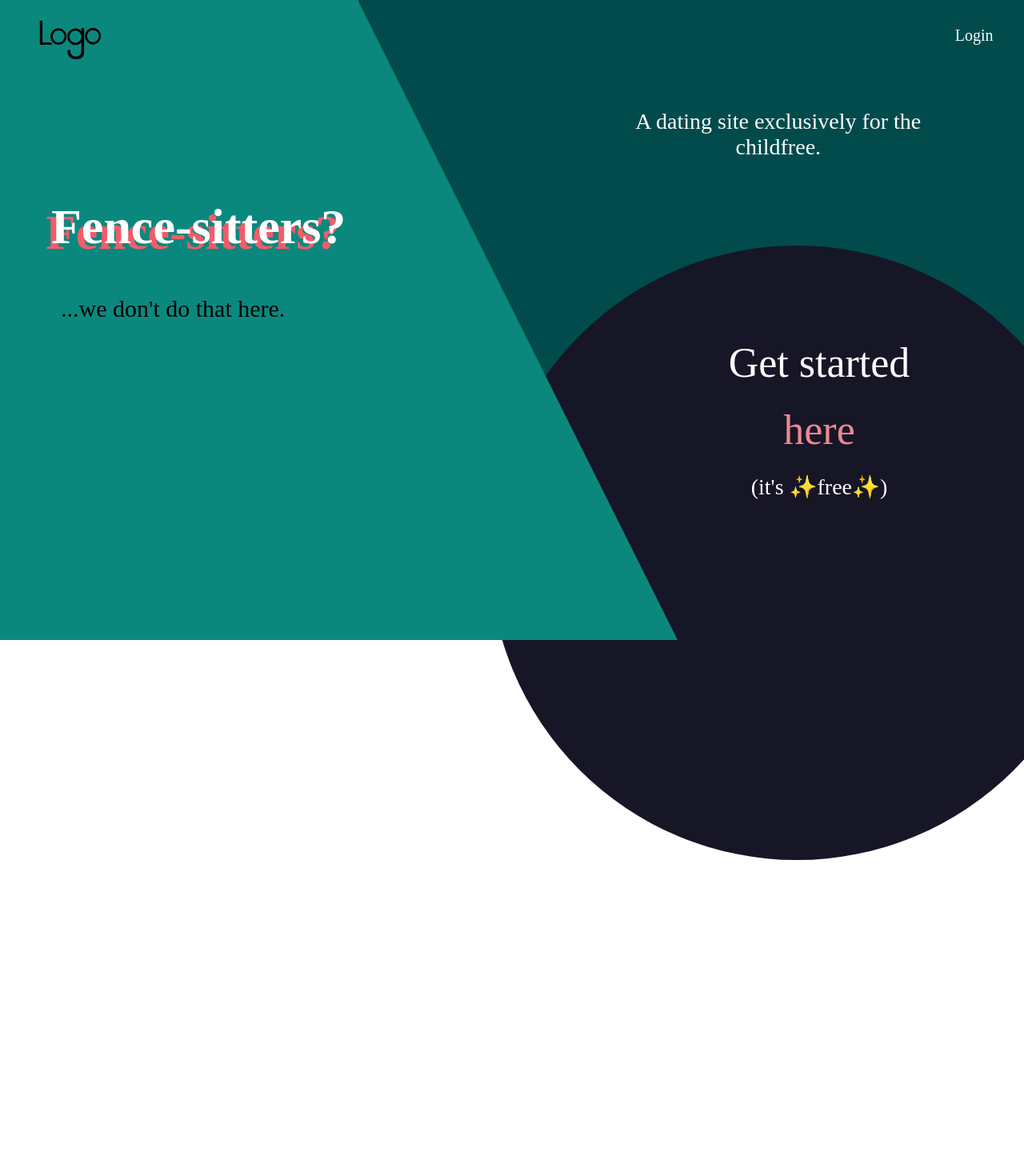
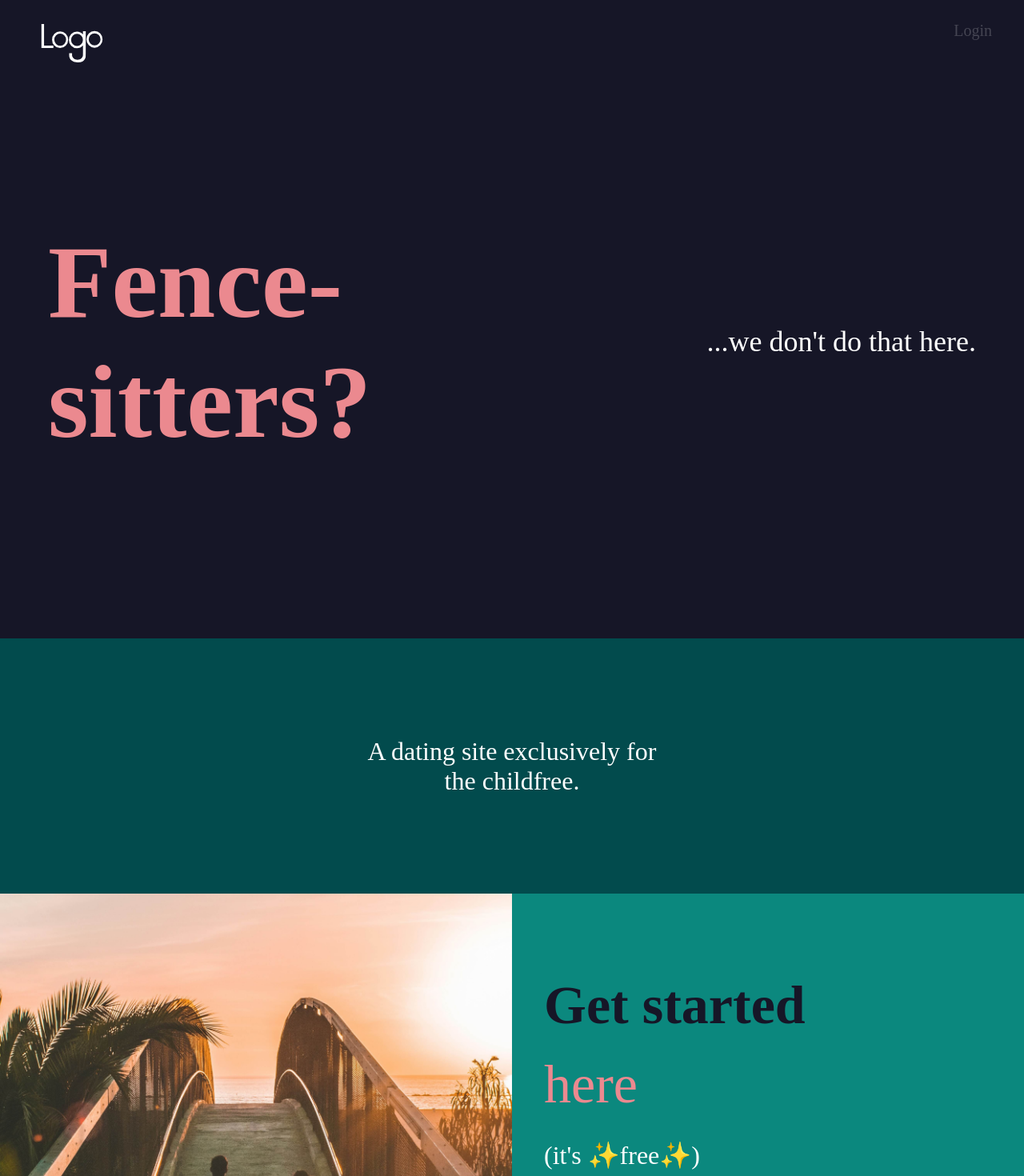
Before and after one commit to toriroe/cf_site_frontend, a React (Vite) app: page /#/ in a window 1280 px wide. Shown: the top 1470 px of the page at 80% size. Before the commit the page ends 800 px from the top, so only its background shows below. Built offline with nearby package versions, Linux system fonts and the light colour scheme.

Commit message:
feat: update landing design:

```diff
--- a/src/Components/App/App.jsx
+++ b/src/Components/App/App.jsx
@@ -8,6 +8,7 @@ import RegisterModal from "../Modals/RegisterModal/RegisterModal";
 import LoginModal from "../Modals/LoginModal/LoginModal";
 import EditAccountModal from "../Modals/EditAccountModal/EditAccountModal";
 import PhoneNumberModal from "../Modals/PhoneNumberModal/PhoneNumberModal";
+import ProfileForm from "../ProfileForm/ProfileForm";
 
 import { CurrentUserContext } from "../../contexts/CurrentUserContext";
 import { ActiveModalContext } from "../../contexts/ActiveModalContext";
@@ -83,6 +84,7 @@ function App() {
               />
             )}
           </Route>
+          <Route path="/create-profile">{/* <ProfileForm /> */}</Route>
         </Switch>
       </ActiveModalContext.Provider>
     </CurrentUserContext.Provider>
--- a/src/Components/Landing/Landing.jsx
+++ b/src/Components/Landing/Landing.jsx
@@ -1,50 +1,41 @@
 import "./Landing.scss";
-import Logo from "../../assets/images/logo-placeholder-black.svg";
+import Logo from "../../assets/images/logo-placeholder-white.svg";
 import { ActiveModalContext } from "../../contexts/ActiveModalContext";
 import { useContext } from "react";
 
 function Landing({ onLogin, onRegister }) {
   const { activeModal } = useContext(ActiveModalContext);
   return (
-    <div className="landing ">
-      <div
-        className={`landing__background ${
-          activeModal !== "" ? "landing__background_modal-open" : ""
-        }`}
-      >
-        <div className="landing__background-left-side"></div>
-        <div className="landing__background-separator"></div>
-        <div className="landing__background-right-side">
-          <div className="landing__background-circle"></div>
-        </div>
-      </div>
-      <header
-        className={`header ${activeModal !== "" ? "header_modal-open" : ""}`}
-      >
-        <img className="header__logo" src={Logo} />
-        <button className="header__button-login" onClick={onLogin}>
+    <div
+      className={`landing ${activeModal !== "" ? "landing_modal-open" : ""}`}
+    >
+      <header className="landing__header">
+        <img className="landing__header-logo" src={Logo} />
+        <button className="landing__header-button" onClick={onLogin}>
           Login
         </button>
       </header>
-      <main className={`main ${activeModal !== "" ? "main_modal-open" : ""}`}>
-        <div className="main__left">
-          <h1 className="main__title">Fence-sitters?</h1>
-          <p className="main__subtitle">...we don't do that here.</p>
-        </div>
-        <div className="main__right">
-          <p className="main__description">
-            A dating site{" "}
-            <span className="main__description-italic">exclusively</span> for
-            the childfree.
+      <main className="main">
+        <section className="hero">
+          <h1 className="hero__heading">Fence-sitters?</h1>
+          <p className="hero__subtext">...we don't do that here.</p>
+        </section>
+        <section className="info">
+          <p className="info__text">
+            A dating site <span className="info__text-italic">exclusively</span>{" "}
+            for the childfree.{" "}
           </p>
-          <div className="main__register">
-            <p className="main__register-text">Get started</p>
-            <button className="main__register-button" onClick={onRegister}>
+        </section>
+        <section className="register">
+          <div className="register__image"></div>
+          <div className="register__text">
+            <h2 className="register__text-header">Get started</h2>
+            <button className="register__text-button" onClick={onRegister}>
               here
             </button>
-            <p className="main__register-subtext">(it's ✨free✨)</p>
+            <p className="register__text-subtext">(it's ✨free✨)</p>
           </div>
-        </div>
+        </section>
       </main>
     </div>
   );
--- a/src/Components/Landing/Landing.scss
+++ b/src/Components/Landing/Landing.scss
@@ -1,201 +1,142 @@
 @import "../../base.scss";
 
-.landing__background {
-  background-color: $dark-green;
-  width: 100vw;
-  height: 100vh;
-  display: flex;
-  position: fixed;
-  z-index: -1;
-
+.landing {
   &_modal-open {
     filter: blur(10px);
   }
-
-  .landing__background-left-side {
-    background-color: $light-green;
-    width: 40vw;
-    z-index: 1;
-    @include xl {
-      width: 35vw;
-    }
-    @include md {
-      width: 30vw;
-    }
-  }
-
-  .landing__background-separator {
-    width: 0;
-    height: 0;
-    border-top: 100vh solid transparent;
-    border-left: 50vh solid $light-green;
-    margin-left: -1px;
-    z-index: 1;
-  }
-
-  .landing__background-right-side {
-    .landing__background-circle {
-      position: fixed;
-      right: -100px;
-      bottom: -275px;
-      width: 60vw;
-      height: 60vw;
-      background-color: #161627;
-      border-radius: 50%;
-      z-index: 0;
-
-      @include lg {
-        bottom: -100px;
-      }
-    }
-  }
-}
-
-.header {
+  .landing__header {
+    background-color: $dark-blue;
     display: flex;
     justify-content: space-between;
+    width: 100vw;
     max-height: 56px;
-  padding: 2vh 3vw 0;
+    padding: 20px 40px 0;
+    box-sizing: border-box;
+    margin-bottom: -1px;
 
-  &_modal-open {
-    filter: blur(10px);
-  }
-
-  .header__logo {
+    .landing__header-logo {
       margin-top: 10px;
       width: 100px;
       height: 48px;
     }
 
-  .header__button-login {
+    .landing__header-button {
       background-color: transparent;
       border: none;
       padding: 0;
       font-family: "BeVietnamPro-SemiBold";
       font-size: 20px;
-    color: $white;
+      color: rgba($white, 0.2);
       cursor: pointer;
       align-self: center;
+
+      &:hover {
+        color: $white;
+      }
+    }
+  }
+  .main {
+    width: 100vw;
+    .hero {
+      width: 100%;
+      height: calc(100vh - 56px);
+      background-color: $dark-blue;
+      display: flex;
+      align-items: center;
+      justify-content: space-between;
+      padding: 0 60px;
+      box-sizing: border-box;
+      margin-bottom: -1px;
+
+      .hero__heading {
+        font-family: "BeVietnamPro-BlackItalic";
+        font-size: 130px;
+        color: $light-pink;
+        margin: 0;
+        max-width: 40vw;
+      }
+
+      .hero__subtext {
+        font-family: "BeVietnamPro-Regular";
+        font-size: 36px;
+        color: $white;
+        margin: 0;
       }
     }
 
-.main {
+    .info {
+      background-color: $dark-green;
+
+      width: 100%;
+      height: 40vh;
       display: flex;
-  justify-content: space-between;
-
-  &_modal-open {
-    filter: blur(10px);
-  }
-  .main__left {
-    display: flex;
-    flex-direction: column;
-
-    .main__title {
+      justify-content: center;
+      .info__text {
+        font-family: "BeVietnamPro-Regular";
+        font-size: 32px;
         color: $white;
-      margin: 0;
-      font-family: "BeVietnamPro-ExtraBoldItalic";
-      font-size: 82px;
-      padding: 22vh 0 0 5vw;
-      filter: drop-shadow(-7px 7px 0 #f25c68);
-      @include xl {
-        font-size: 62px;
-      }
-      @include lg {
-        padding: 15vh 0 0 5vw;
-        font-size: 78px;
-      }
-    }
-
-    .main__subtitle {
-      color: $black;
-      margin: 0;
-      font-family: "Quicksand";
-      font-size: 36px;
-      align-self: center;
-      padding-top: 50px;
-      @include xl {
-        font-size: 30px;
-      }
-      @include lg {
-        padding-left: 5vw;
-        align-self: flex-start;
+        max-width: 31vw;
+        text-align: center;
+        margin: auto 0;
+        .info__text-italic {
+          font-family: "BeVietnamPro-BoldItalic";
         }
       }
     }
 
-  .main__right {
+    .register {
+      width: 100%;
+      height: 60vh;
+      background-color: $light-green;
       display: flex;
-    flex-direction: column;
-    justify-content: space-between;
-    .main__description {
-      color: $white;
-      font-family: "BeVietnamPro-Regular";
-      font-size: 32px;
-      max-width: 32vw;
-      text-align: center;
+      margin-top: -1px;
+
+      .register__image {
+        width: 50%;
+        height: 100%;
+        // background: $dark-blue url("../../assets/images/landing-image.jpg")
+        //   no-repeat center;
+        // background: center / cover no-repeat url(../../assets//images/landing-image.jpg);
+        background-color: $dark-blue;
+        background-image: url("../../assets/images/landing-image.jpg");
+        background-repeat: no-repeat;
+        background-position: center;
+        background-size: cover;
+      }
+      .register__text {
+        width: 50%;
+        padding: 100px 0 0 40px;
+
+        box-sizing: border-box;
+        .register__text-header {
+          font-family: "BeVietnamPro-Black";
+          font-size: 68px;
+          color: $dark-blue;
           margin: 0;
-      padding: 8vh 8vw 0 0;
-      @include xl {
-        font-size: 28px;
-      }
-      @include lg {
-        font-size: 22px;
+          padding-bottom: 20px;
         }
 
-      .main__description-italic {
-        font-family: "BeVietnamPro-BoldItalic";
+        .register__text-button {
+          border: 0;
+          padding: 0;
+          background: none;
+          font-family: "BeVietnamPro-BlackItalic";
+          font-size: 68px;
+          color: $light-pink;
+          margin-bottom: 30px;
+
+          &:hover {
+            color: $coral;
+            cursor: pointer;
           }
         }
 
-    .main__register {
-      display: flex;
-      flex-direction: column;
-      align-items: center;
-      .main__register-text {
-        font-family: "BeVietnamPro-Black";
-        font-size: 60px;
+        .register__text-subtext {
+          margin: 0;
+          font-family: "Quicksand";
+          font-size: 32px;
+          font-weight: 300;
           color: $white;
-        margin: 0;
-        padding: 28vh 0 3vh;
-        @include xl {
-          font-size: 52px;
-        }
-        @include lg {
-          font-size: 46px;
-        }
-      }
-
-      .main__register-button {
-        background: none;
-        border: none;
-        color: $light-pink;
-        font-family: "BeVietnamPro-BoldItalic";
-        font-size: 60px;
-        cursor: pointer;
-        &:hover {
-          color: $coral;
-        }
-        @include xl {
-          font-size: 52px;
-        }
-        @include lg {
-          font-size: 46px;
-        }
-        transition: color 0.2s ease-in-out;
-      }
-
-      .main__register-subtext {
-        font-family: "Quicksand";
-        font-weight: light;
-        font-size: 32px;
-        color: $white;
-        margin: 0;
-        padding-top: 3vh;
-        @include xl {
-          font-size: 28px;
-        }
-        @include lg {
-          font-size: 22px;
         }
       }
     }
--- /dev/null
+++ b/src/Components/Nav/Nav.jsx
@@ -0,0 +1,26 @@
+import "./Nav.scss";
+
+import { NavLink } from "react-router-dom/cjs/react-router-dom.min";
+
+function Nav() {
+  return (
+    <nav className="nav">
+      <NavLink
+        to="/something"
+        className="nav__link "
+        activeClassName="nav__link_active"
+      >
+        Explore
+      </NavLink>
+      <NavLink
+        to="/somethingelse"
+        className="nav__link"
+        activeClassName="nav__link_active"
+      >
+        Messages
+      </NavLink>
+    </nav>
+  );
+}
+
+export default Nav;
--- /dev/null
+++ b/src/Components/Nav/Nav.scss
@@ -0,0 +1,29 @@
+@import "../../base.scss";
+
+.nav {
+  display: flex;
+  justify-content: flex-end;
+  background-color: $light-green;
+
+  .nav__link {
+    font-family: "BeVietnamPro-SemiBold";
+    font-size: 20px;
+    color: $coral;
+    text-decoration: none;
+    background-color: $light-pink;
+    padding: 10px 20px;
+    border-left: 1px solid $dark-blue;
+
+    &:hover {
+      background-color: $coral;
+      color: $white;
+    }
+    &_active {
+      background-color: $coral;
+      color: $white;
+    }
+    &:first-of-type {
+      border: none;
+    }
+  }
+}
--- a/src/_base.scss
+++ b/src/_base.scss
@@ -77,16 +77,12 @@ $path: "../assets/fonts";
 $dark-green: #024b4d;
 $light-green: #0b887e;
 $dark-blue: #161627;
-$blue: #262732;
+$blue-gray: #2d2d3d;
 $white: #fff;
 $black: #000;
 $coral: #f25c68;
 $light-pink: #eb898f;
-$light-coral: #f27e88;
-$dark-gray: #404040;
-$gray: #636767;
 $light-gray: #e3e4e5;
-$gray-green: #2b3a3b;
 
 /* Breakpoints */
 
@@ -122,3 +118,9 @@ $screen-xl-max: 1280px;
 // Other variables
 
 $imagePath: "../../assets/images";
+
+// Functions
+
+// @function get-path-to-image($imagePath) {
+//   @return $imagePath;
+// }
--- a/src/index.scss
+++ b/src/index.scss
@@ -3,6 +3,7 @@
 @import "./Components/Modals/ModalWithForm/ModalWithForm.scss";
 body {
   margin: 0;
+  padding: 0;
   font-family: -apple-system, BlinkMacSystemFont, "Segoe UI", "Roboto", "Oxygen",
     "Ubuntu", "Cantarell", "Fira Sans", "Droid Sans", "Helvetica Neue",
     sans-serif;
```
Also changed, not shown: src/Components/Header/Header.jsx (added, +22 -0 lines), src/Components/Header/Header.scss (added, +45 -0 lines), src/Components/Modals/ModalWithForm/ModalWithForm.scss (+4 -4 lines), src/Components/ProfileForm/ProfileForm.jsx (added, +87 -0 lines), src/Components/ProfileForm/ProfileForm.scss (added, +43 -0 lines), src/assets/images/landing-image.jpg (added). Lines whose indentation alone changed are shown as unchanged.
